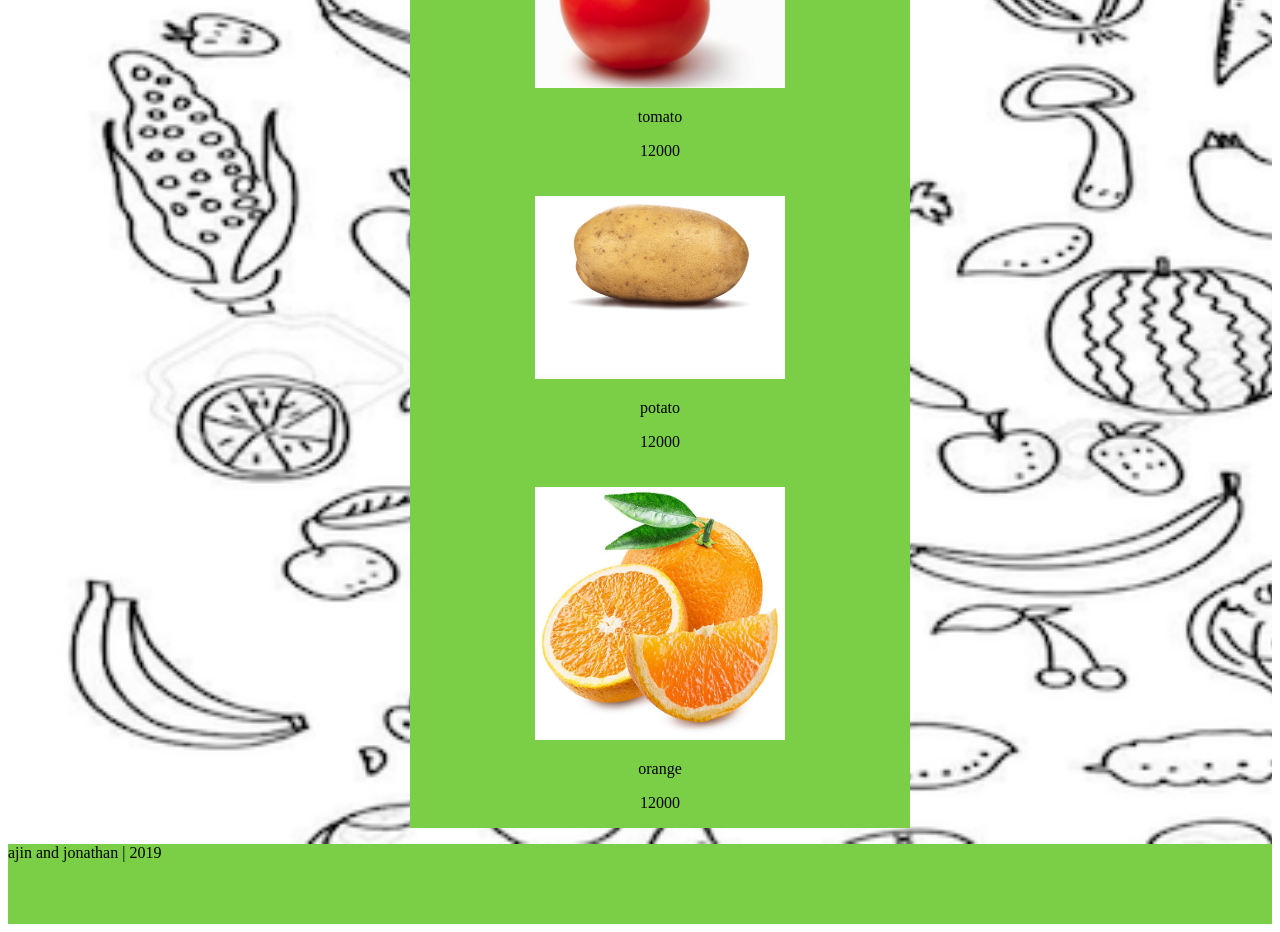
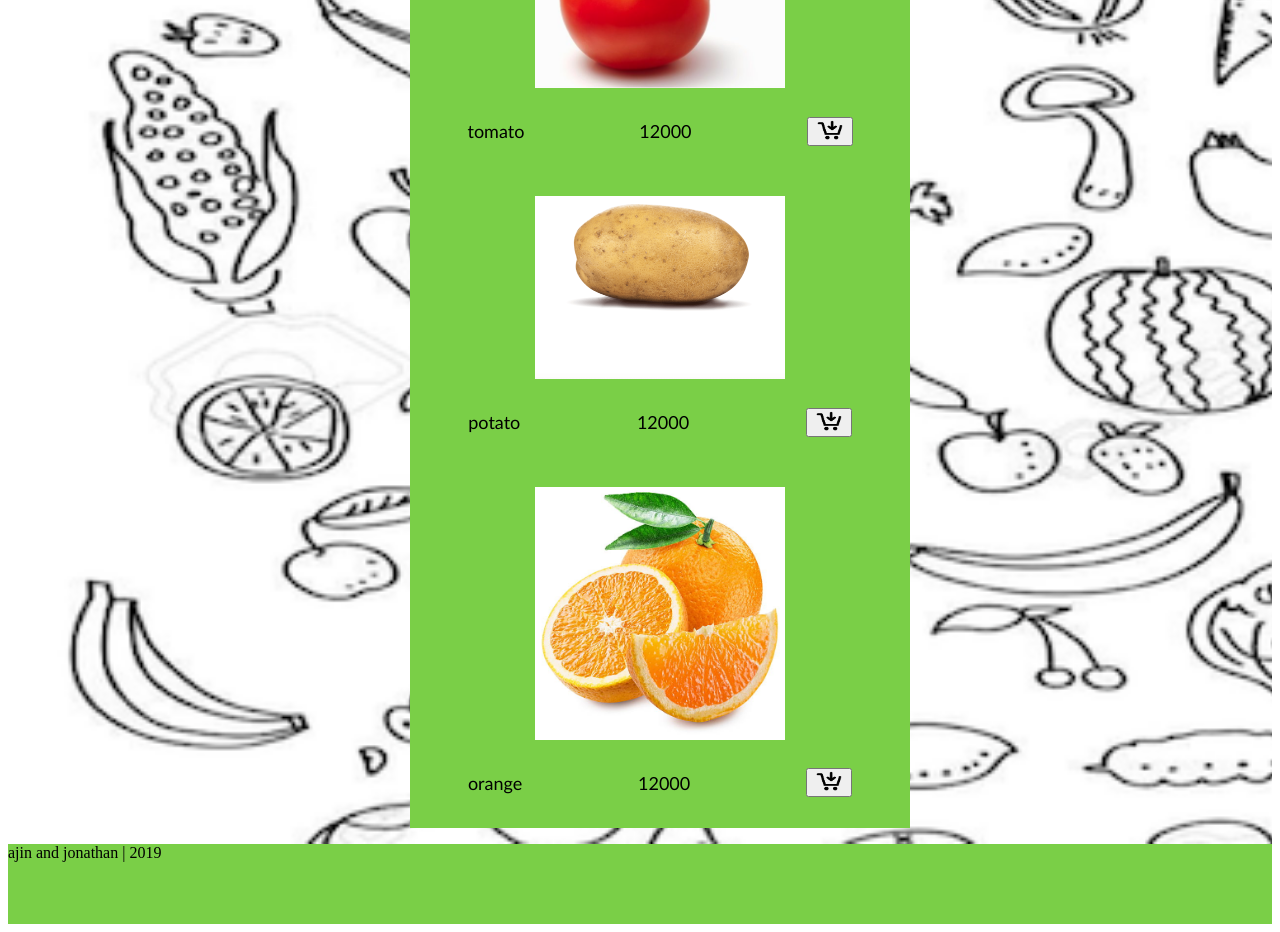
Before and after one commit to jonathan-fajrin/sayurabel, a React (Create React App) app: page / in a window 1280 px wide. Shown: the part 220-1152 px from the top of the page. Built offline with nearby package versions, Linux system fonts and the light colour scheme.

Commit message:
Add cart component

```diff
--- a/src/App.js
+++ b/src/App.js
@@ -3,7 +3,7 @@ import Header from './component/Header'
 import Content from './component/Content'
 import Footer from './component/Footer'
 import Cart from './component/Cart'
-import { BrowserRouter as Router, Switch, Route, Link } from 'react-router-dom'
+import { BrowserRouter as Router, Switch, Route } from 'react-router-dom'
 
 class App extends Component {
   render() {
--- a/src/component/Cart/index.js
+++ b/src/component/Cart/index.js
@@ -1,4 +1,5 @@
 import React, { Component } from 'react'
+import ProductCart from '../ProductCart'
 import styled from 'styled-components'
 const Container = styled.div`
   text-align: center;
@@ -8,13 +9,48 @@ const Container = styled.div`
   background-size: cover;
   display: flex;
   flex-direction: column;
-  height: 80vh;
 `
-
-class Cart extends Component {
+class Content extends Component {
+  constructor() {
+    super()
+    this.state = {
+      data: [
+        {
+          id: 1,
+          name: 'tomato',
+          image: '/assets/tomato.jpg',
+          price: 12000
+        },
+        {
+          id: 2,
+          name: 'potato',
+          image: '/assets/potato.png',
+          price: 12000
+        },
+        {
+          id: 3,
+          name: 'orange',
+          image: '/assets/orange.jpg',
+          price: 12000
+        }
+      ],
+      cart: [
+        {
+          id: 3,
+          name: 'orange',
+          image: '/assets/orange.jpg',
+          price: 12000
+        }
+      ]
+    }
+  }
   render() {
-    return <Container>Cart Component</Container>
+    return (
+      <Container>
+        <ProductCart test={this.state.data} />
+      </Container>
+    )
   }
 }
 
-export default Cart
+export default Content
--- a/src/component/Product/index.js
+++ b/src/component/Product/index.js
@@ -14,6 +14,18 @@ const StyledImg = styled.img`
   list-style: none;
   margin-top: 20px;
 `
+const StyledIcon = styled.img`
+  width: 30px;
+  height: 20px;
+`
+const StyledProduct = styled.div`
+  display: flex;
+  justify-content: space-around;
+  align-items: center;
+  margin-top: 10px;
+  font-family: 'Gill Sans', 'Gill Sans MT', Calibri, 'Trebuchet MS', sans-serif;
+  font-size: 18px;
+`
 
 class Product extends Component {
   render() {
@@ -22,11 +34,19 @@ class Product extends Component {
         <div>
           <StyledImg src={this.props.product.image} />
         </div>
+        <StyledProduct>
+          {this.props.product.name}
+          <p>{this.props.product.price}</p>
+          <button
+            onClick={() => {
+              this.props.add(this.props.product.id)
+            }}
+          >
+            <StyledIcon src="/assets/cart.png" />
+          </button>
+        </StyledProduct>
         <div>
-          <p>{this.props.product.name}</p>
-        </div>
-        <div>
-          <p>{this.props.product.price}</p>
+          <p />
         </div>
       </StyledLI>
     )
--- /dev/null
+++ b/src/component/ProductCart/index.js
@@ -0,0 +1,10 @@
+import React, { Component } from 'react'
+
+class ProductCart extends Component {
+  render() {
+    console.log(this.props.test)
+    return <div>test</div>
+  }
+}
+
+export default ProductCart
--- a/src/component/ProductList/index.js
+++ b/src/component/ProductList/index.js
@@ -10,28 +10,49 @@ class ProductList extends Component {
           id: 1,
           name: 'tomato',
           image: '/assets/tomato.jpg',
-          price: 12000,
+          price: 12000
         },
         {
           id: 2,
           name: 'potato',
           image: '/assets/potato.png',
-          price: 12000,
+          price: 12000
         },
         {
           id: 3,
           name: 'orange',
           image: '/assets/orange.jpg',
-          price: 12000,
-        },
+          price: 12000
+        }
       ],
+      cart: []
     }
   }
+  addCart = id => {
+    const newData = this.state.data.find(oldData => {
+      // console.log(id)
+
+      return oldData.id === id
+    })
+
+    const coba = this.state.cart.concat({
+      id: newData.id,
+      name: newData.name,
+      image: newData.image,
+      price: newData.price
+    })
+    this.setState({
+      cart: coba
+    })
+
+    console.log(this.state.cart)
+  }
+
   render() {
     return (
       <ul>
         {this.state.data.map((product, index) => {
-          return <Product product={product} key={index} />
+          return <Product add={this.addCart} product={product} key={index} />
         })}
       </ul>
     )
```
